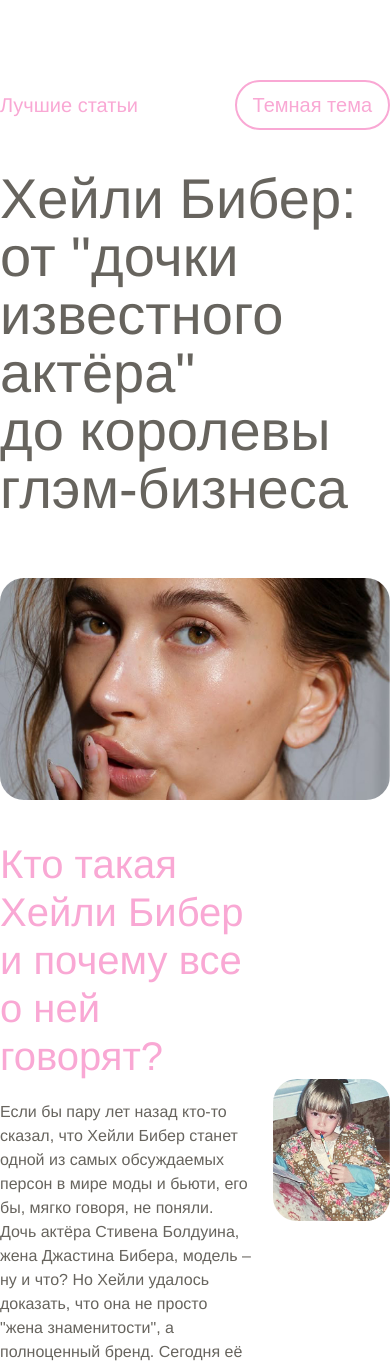
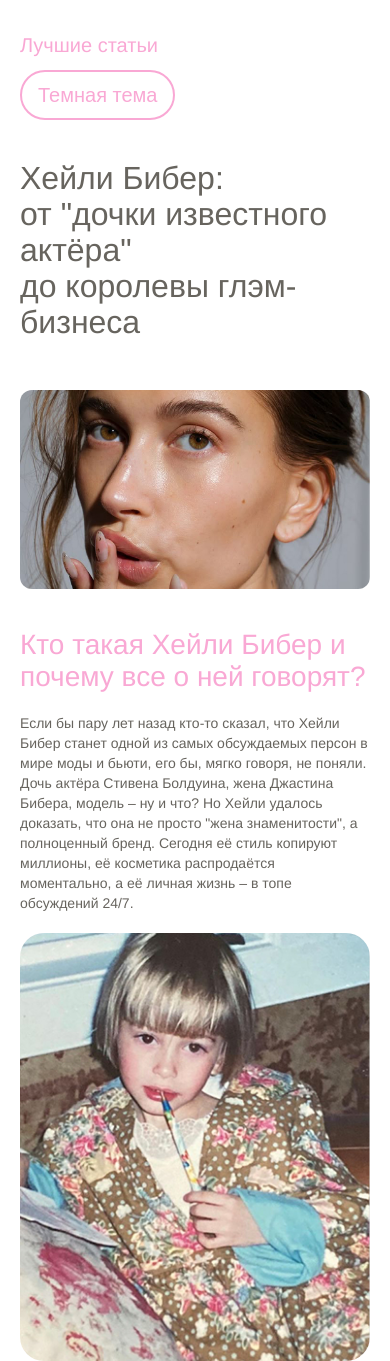
Before and after one commit to nastya0908/hailey-bieber-site, a plain HTML site: page index.html in a window 390 px wide. Shown: the top 1361 px of the page. Drawn offline with Linux system fonts and the light colour scheme.

Commit message:
Add files via upload

```diff
--- a/styles.css
+++ b/styles.css
@@ -1,7 +1,7 @@
 body {
     margin: 0;
     padding: 0;
-    font-family: 'Helvetica Neue', Arial, sans-serif;
+    font-family:  Helvetica;
     background-color: #FFFFFF;
     color: #67645E;
 }
@@ -26,7 +26,7 @@ body {
     grid-template-columns: repeat(12, 1fr);
     column-gap: 20px;
     row-gap: 40px;
-    padding-top: 80px;
+    padding-top: 20px;
     padding-bottom: 20px;
 }
 
@@ -198,7 +198,6 @@ body {
     align-items: flex-start;
 }
 
-
 .footer-heading {
     font-size: 20px;
     line-height: 30px;
@@ -246,3 +245,109 @@ body {
 .block-img:hover {
     transform: scale(1.05);
 }
+
+@media (min-width: 1024px) {
+  .header-container,
+  .main-container,
+  .footer-container,
+  .content {
+    grid-template-columns: repeat(12, 1fr);
+    padding-left: 40px;
+    padding-right: 40px;
+  }
+  .block-text {
+    text-align: left;
+  }
+}
+
+@media (max-width: 768px) {
+    .header-container,
+    .main-container,
+    .footer-container {
+      grid-template-columns: 1fr;
+      padding-left: 20px;
+      padding-right: 20px;
+
+
+    .block {
+      display: flex;
+      flex-direction: column;
+    }
+    .header-container {
+        padding-top: 40px;
+        padding-bottom: 10px;
+      }
+    .block .block-text {
+      order: 1;
+    }
+    .block img {
+      order: 2;
+    }
+
+    .nav {
+      flex-direction: column;
+      gap: 10px;
+      align-items: flex-start;
+      margin-top: 10px;
+    }
+
+    .main-title {
+      font-size: 32px;
+      line-height: 36px;
+      text-align: left;
+      margin-bottom: 10px;
+    }
+
+    .hero img {
+      border-radius: 12px;
+    }
+
+    .content {
+      grid-template-columns: 1fr;
+    }
+
+    .block1 .block-text,
+    .block1 .block-img,
+    .block2 .block-text,
+    .block2 .block-img,
+    .block3 .block-text,
+    .block3 .block-img,
+    .block4 .block-text,
+    .block4 .block-img,
+    .block5 .block-text,
+    .block5 .block-img,
+    .block6 .block-text,
+    .block6 .block-img {
+      grid-column: 1 / -1;
+      text-align: left;
+      margin-bottom: 20px;
+    }
+
+    .block-img {
+      width: 100%;
+      height: auto;
+    }
+
+    .block-text h2 {
+      font-size: 28px;
+      line-height: 32px;
+    }
+
+    .block-text p {
+      font-size: 14px;
+      line-height: 20px;
+    }
+
+    .footer-links {
+      align-items: left;
+    }
+    .footer-container {
+        padding-top: 0px;
+        padding-bottom: 40px;
+      }
+    .footer-heading,
+    .footer-links .links li a {
+      text-align: left;
+    }
+  }
+}
```
Lines whose indentation alone changed are shown as unchanged.
